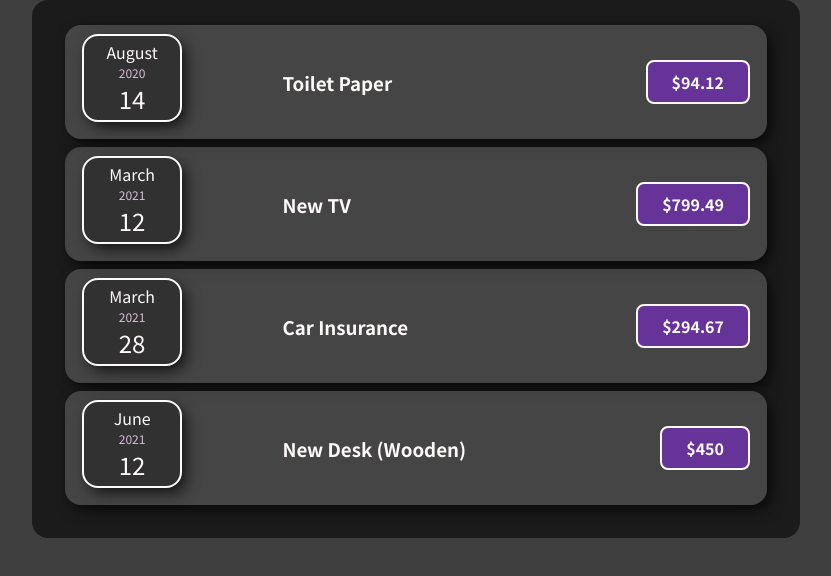
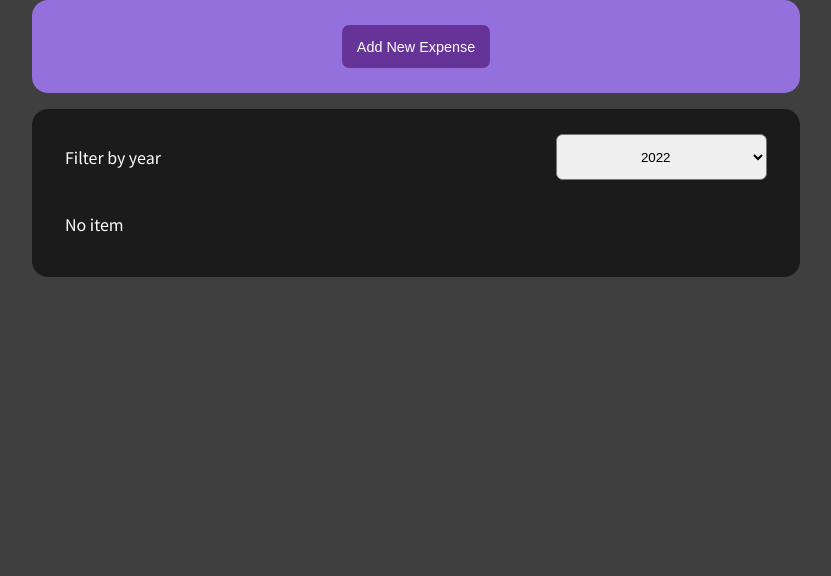
Before and after one commit to HyeonJu-C/Budget-Tracker, a React (Create React App) app: page / in a window 1280 px wide. Shown: the top 576 px of the page, without its empty margins (224-1055 px from the left). Built offline with nearby package versions, Linux system fonts and the light colour scheme.

Commit message:
Add Form

```diff
--- a/src/App.js
+++ b/src/App.js
@@ -1,7 +1,8 @@
+import { useState } from 'react';
 import Expenses from './components/Expenses/Expenses';
+import NewExpense from './components/NewExpense/NewExpense';
 
-function App() {
-  const expenses = [
+const SEED_DATA = [
   {
     id: 'e1',
     title: 'Toilet Paper',
@@ -23,8 +24,17 @@ function App() {
   },
 ];
 
+function App() {
+  const [expenses, setExpenses] = useState(SEED_DATA);
+
+  const addDataHandler = (data) => {
+    console.log(data);
+    setExpenses((prevState) => [data, ...prevState]);
+  };
+
   return (
     <div>
+      <NewExpense addData={addDataHandler} />
       <Expenses expenses={expenses} />
     </div>
   );
--- a/src/components/Expenses/Expenses.css
+++ b/src/components/Expenses/Expenses.css
@@ -4,3 +4,7 @@
   justify-content: center;
   background-color: rgb(27, 27, 27);
 }
+
+.expenses-no {
+  color: white;
+}
--- a/src/components/Expenses/Expenses.jsx
+++ b/src/components/Expenses/Expenses.jsx
@@ -1,29 +1,26 @@
+import { useState } from 'react';
+import Filter from './ExpenseFilter/Filter';
 import ExpenseItem from './ExpenseItem/Item';
 import './Expenses.css';
 
 const Expenses = (props) => {
+  const [filterYear, setFilterYear] = useState('2022');
+  const filterd = props.expenses //
+    .filter((item) => item.date.getFullYear().toString() === filterYear);
+
   return (
     <main className='container expenses'>
-      <ExpenseItem
-        title={props.expenses[0].title}
-        date={props.expenses[0].date}
-        amount={props.expenses[0].amount}
-      />
-      <ExpenseItem
-        title={props.expenses[1].title}
-        date={props.expenses[1].date}
-        amount={props.expenses[1].amount}
-      />
-      <ExpenseItem
-        title={props.expenses[2].title}
-        date={props.expenses[2].date}
-        amount={props.expenses[2].amount}
-      />
-      <ExpenseItem
-        title={props.expenses[3].title}
-        date={props.expenses[3].date}
-        amount={props.expenses[3].amount}
-      />
+      <Filter setFilterYear={setFilterYear} selectedYear={filterYear} />
+      {filterd.length === 0 && <p className='expenses-no'>No item</p>}
+      {filterd.length !== 0 &&
+        filterd.map((item) => (
+          <ExpenseItem
+            key={item.id}
+            title={item.title}
+            amount={item.amount}
+            date={item.date}
+          />
+        ))}
     </main>
   );
 };
--- /dev/null
+++ b/src/components/NewExpense/NewExpense.css
@@ -0,0 +1,5 @@
+.new-expense.container {
+  display: flex;
+  justify-content: center;
+  background-color: mediumpurple;
+}
--- /dev/null
+++ b/src/components/NewExpense/NewExpense.jsx
@@ -0,0 +1,38 @@
+import { useState } from 'react';
+import './NewExpense.css';
+import NewExpenseForm from './NewExpenseForm/Form';
+import NewExpenseBtn from './NewExpenseForm/NewExpenseBtn/Btn';
+
+const NewExpense = (props) => {
+  const [toggle, setToggle] = useState(false);
+
+  const toggleHandler = () => {
+    setToggle((prev) => !prev);
+  };
+
+  const saveDataHandler = (data) => {
+    const newData = {
+      id: Math.random().toString(),
+      ...data,
+    };
+    props.addData(newData);
+  };
+
+  return (
+    <section className='container new-expense'>
+      <h1 className='sr-only'>make new expense log</h1>
+      {!toggle && (
+        <NewExpenseBtn onClick={toggleHandler} contents='Add New Expense' />
+      )}
+      {toggle && (
+        <NewExpenseForm
+          saveData={saveDataHandler}
+          toggle={toggle}
+          toggleHandler={toggleHandler}
+        />
+      )}
+    </section>
+  );
+};
+
+export default NewExpense;
--- /dev/null
+++ b/src/components/NewExpense/NewExpenseForm/Form.css
@@ -0,0 +1,13 @@
+.expense-container {
+  display: flex;
+  flex-direction: column;
+}
+
+.expense-controls {
+  display: flex;
+  flex-wrap: wrap;
+  justify-content: space-between;
+  align-items: center;
+  width: 100%;
+  margin-bottom: 2em;
+}
--- /dev/null
+++ b/src/components/NewExpense/NewExpenseForm/Form.jsx
@@ -0,0 +1,64 @@
+import { useState } from 'react';
+import NewExpenseBtn from './NewExpenseBtn/Btn';
+import NewExpenseInputs from './NewExpenseInput/Input';
+import './Form.css';
+
+const NewExpenseForm = (props) => {
+  const [titleInput, setTitleInput] = useState('');
+  const [amountInput, setAmountInput] = useState('');
+  const [dateInput, setDateInput] = useState('');
+
+  const submitHandler = (e) => {
+    e.preventDefault();
+
+    const newExpenseData = {
+      title: titleInput,
+      amount: amountInput,
+      date: new Date(dateInput),
+    };
+    props.saveData(newExpenseData);
+
+    setTitleInput('');
+    setDateInput('');
+    setAmountInput('');
+  };
+
+  const titleChangeHandler = (e) => {
+    setTitleInput(e.target.value);
+  };
+  const amountChangeHandler = (e) => {
+    setAmountInput(e.target.value);
+  };
+  const dateChangeHandler = (e) => {
+    setDateInput(e.target.value);
+  };
+
+  return (
+    <form className='expense-container' onSubmit={submitHandler} action='#'>
+      <div className='expense-form'>
+        <NewExpenseInputs
+          titleInput={titleInput}
+          titleChangeHandler={titleChangeHandler}
+          amountInput={amountInput}
+          amountChangeHandler={amountChangeHandler}
+          dateInput={dateInput}
+          dateChangeHandler={dateChangeHandler}
+        />
+        <div className='form-actions'>
+          <NewExpenseBtn
+            onClick={props.toggleHandler}
+            contents='Cancel'
+            className='cancel'
+          />
+          <NewExpenseBtn
+            onClick={submitHandler}
+            contents='Add Expense'
+            className='add'
+          />
+        </div>
+      </div>
+    </form>
+  );
+};
+
+export default NewExpenseForm;
--- /dev/null
+++ b/src/components/NewExpense/NewExpenseForm/NewExpenseBtn/Btn.css
@@ -0,0 +1,16 @@
+.form-actions {
+  text-align: end;
+}
+.form-action {
+  height: 3em;
+  border: none;
+  border-radius: 0.5em;
+  padding: 0.5em 1em;
+  background-color: rebeccapurple;
+  color: white;
+  font-size: 0.9rem;
+}
+
+.form-action.cancel {
+  margin-right: 0.5em;
+}
--- /dev/null
+++ b/src/components/NewExpense/NewExpenseForm/NewExpenseBtn/Btn.jsx
@@ -0,0 +1,13 @@
+import './Btn.css';
+
+const NewExpenseBtn = (props) => {
+  const classes = 'form-action ' + props.className;
+  const clickHandler = props.onClick;
+  return (
+    <button className={classes} type='submit' onClick={clickHandler}>
+      {props.contents}
+    </button>
+  );
+};
+
+export default NewExpenseBtn;
--- /dev/null
+++ b/src/components/NewExpense/NewExpenseForm/NewExpenseInput/Input.css
@@ -0,0 +1,24 @@
+.form-control {
+  display: flex;
+  flex-direction: column;
+  width: 45%;
+  max-width: 500px;
+  margin-right: 1em;
+}
+
+.form-label {
+  margin-bottom: 0.25em;
+}
+
+.form-input {
+  border: none;
+  padding: 0.5em 1em;
+  border-radius: 0.5em;
+  font-size: 0.9rem;
+}
+
+@media screen and (max-width: 576px) {
+  .form-control {
+    width: 100%;
+  }
+}
--- /dev/null
+++ b/src/components/NewExpense/NewExpenseForm/NewExpenseInput/Input.jsx
@@ -0,0 +1,54 @@
+import React from 'react';
+import './Input.css';
+
+const NewExpenseInputs = (props) => {
+  return (
+    <div className='expense-controls'>
+      <div className='form-control'>
+        <label htmlFor='title' className='form-label'>
+          Title
+        </label>
+        <input
+          type='text'
+          className='form-title form-input'
+          name='title'
+          id='title'
+          value={props.titleInput}
+          onChange={props.titleChangeHandler}
+        />
+      </div>
+      <div className='form-control'>
+        <label htmlFor='amount' className='form-label'>
+          Amount
+        </label>
+        <input
+          type='number'
+          className='form-amount form-input'
+          name='amount'
+          id='amount'
+          min='0.01'
+          step={0.01}
+          value={props.amountInput}
+          onChange={props.amountChangeHandler}
+        />
+      </div>
+      <div className='form-control'>
+        <label htmlFor='date' className='form-label'>
+          Date
+        </label>
+        <input
+          min='2019-01-01'
+          max='2022-12-31'
+          type='date'
+          className='form-date form-input'
+          name='date'
+          id='date'
+          value={props.dateInput}
+          onChange={props.dateChangeHandler}
+        />
+      </div>
+    </div>
+  );
+};
+
+export default NewExpenseInputs;
```
Lines whose indentation alone changed are shown as unchanged.
